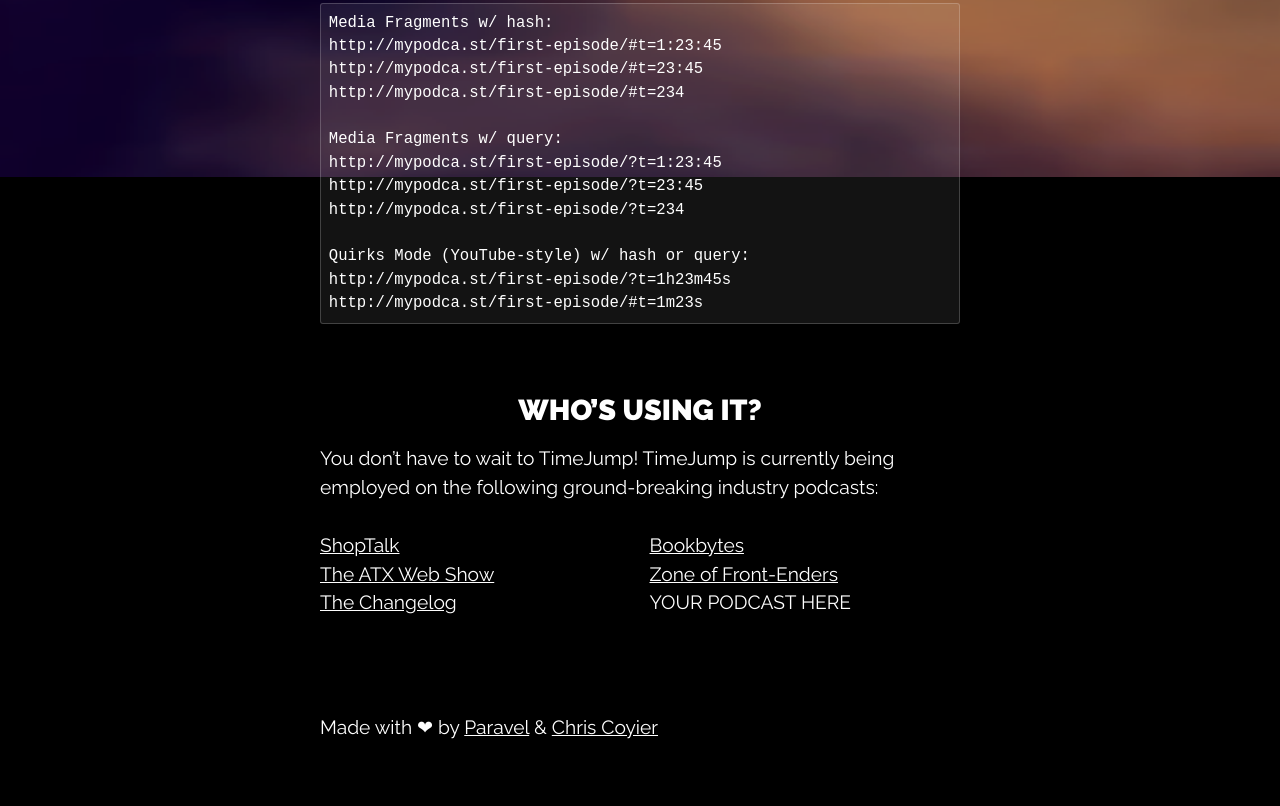
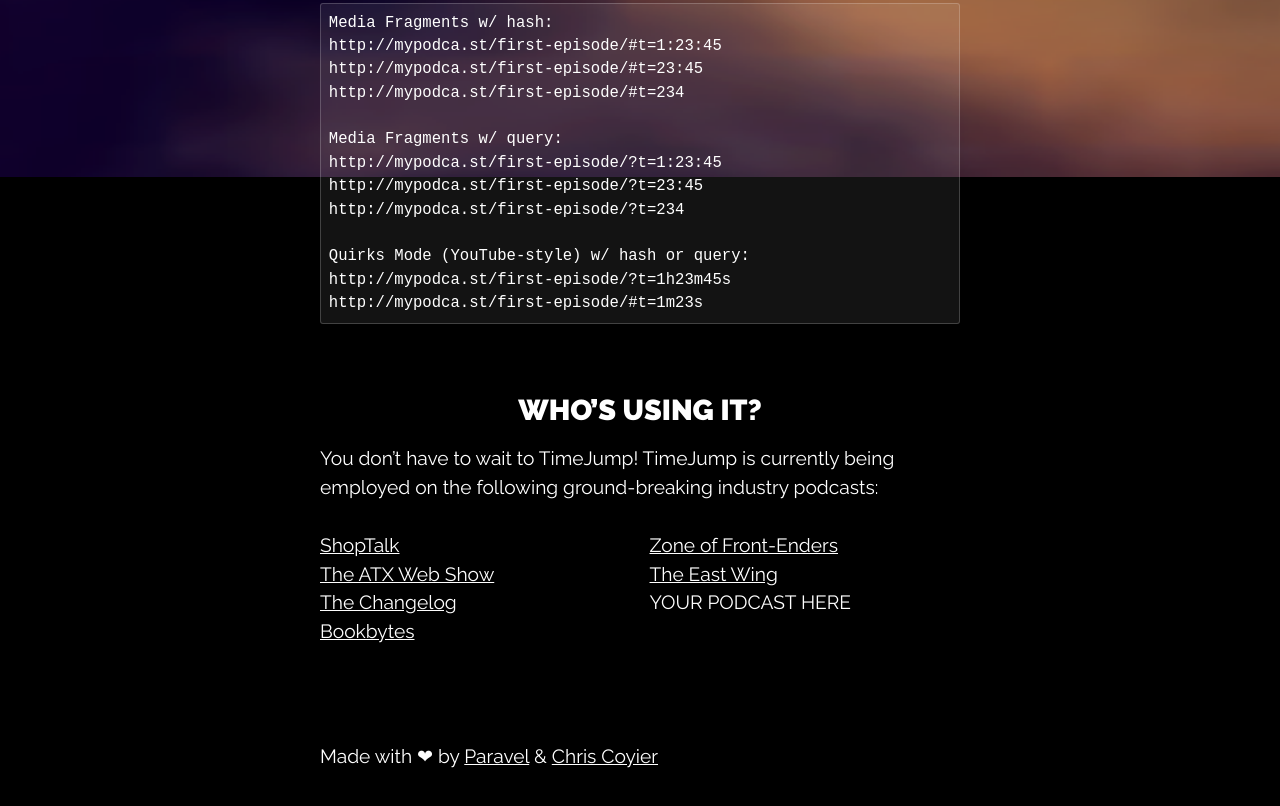
Before and after one commit to davatron5000/TimeJump, a plain HTML site: page index.html in a window 1280 px wide. Shown: the part 623-1429 px from the top of the page. Drawn offline with nearby package versions, Linux system fonts and the light colour scheme.

Commit message:
Adding The East Wing

```diff
--- a/index.html
+++ b/index.html
@@ -179,6 +179,7 @@ http://mypodca.st/first-episode/#t=1m23s</code></pre>
                 <li><a href="http://thechangelog.com/">The Changelog</a></li>
                 <li><a href="http://bookbytes.tv/">Bookbytes</a></li>
                 <li><a href="http://zofe.com.br/">Zone of Front-Enders</a></li>
+                <li><a href="http://theeastwing.net/">The East Wing</a></li>
                 <li>YOUR PODCAST HERE</li>
             </ul>
         </section>
```
